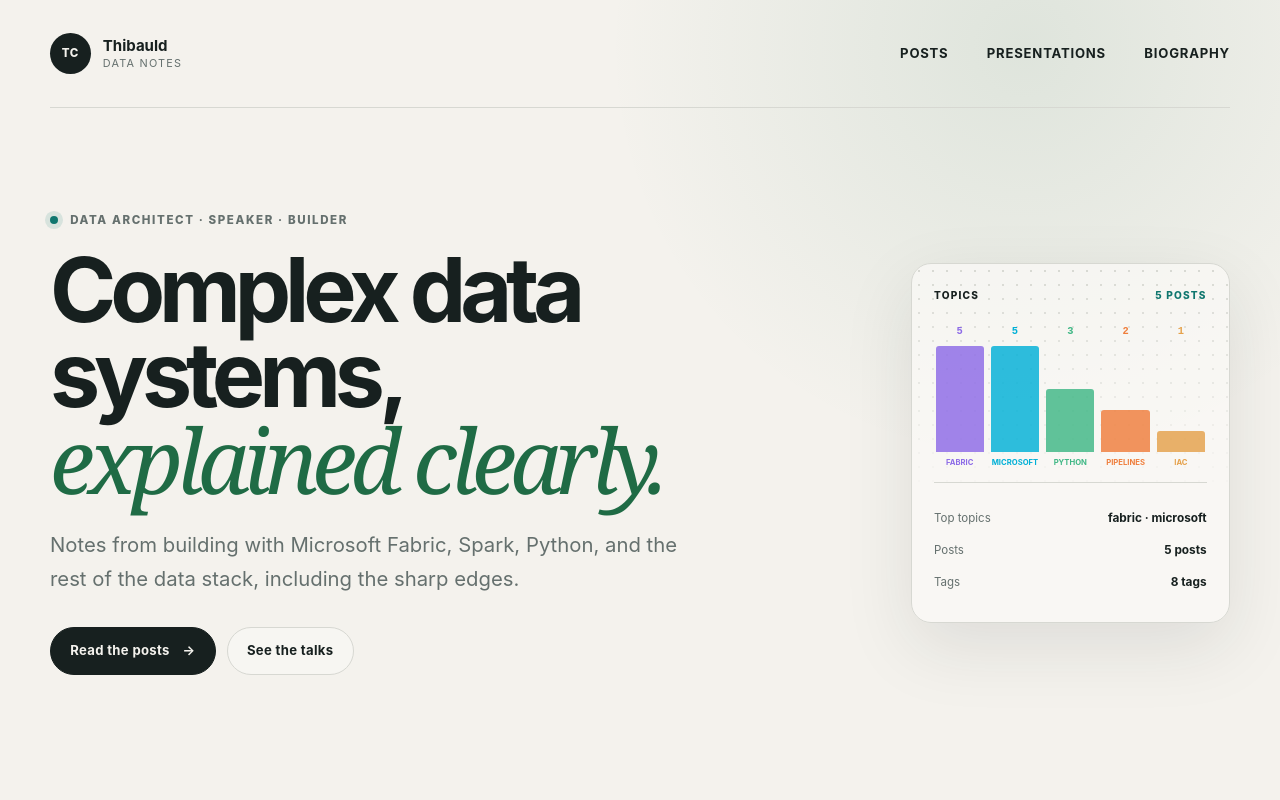
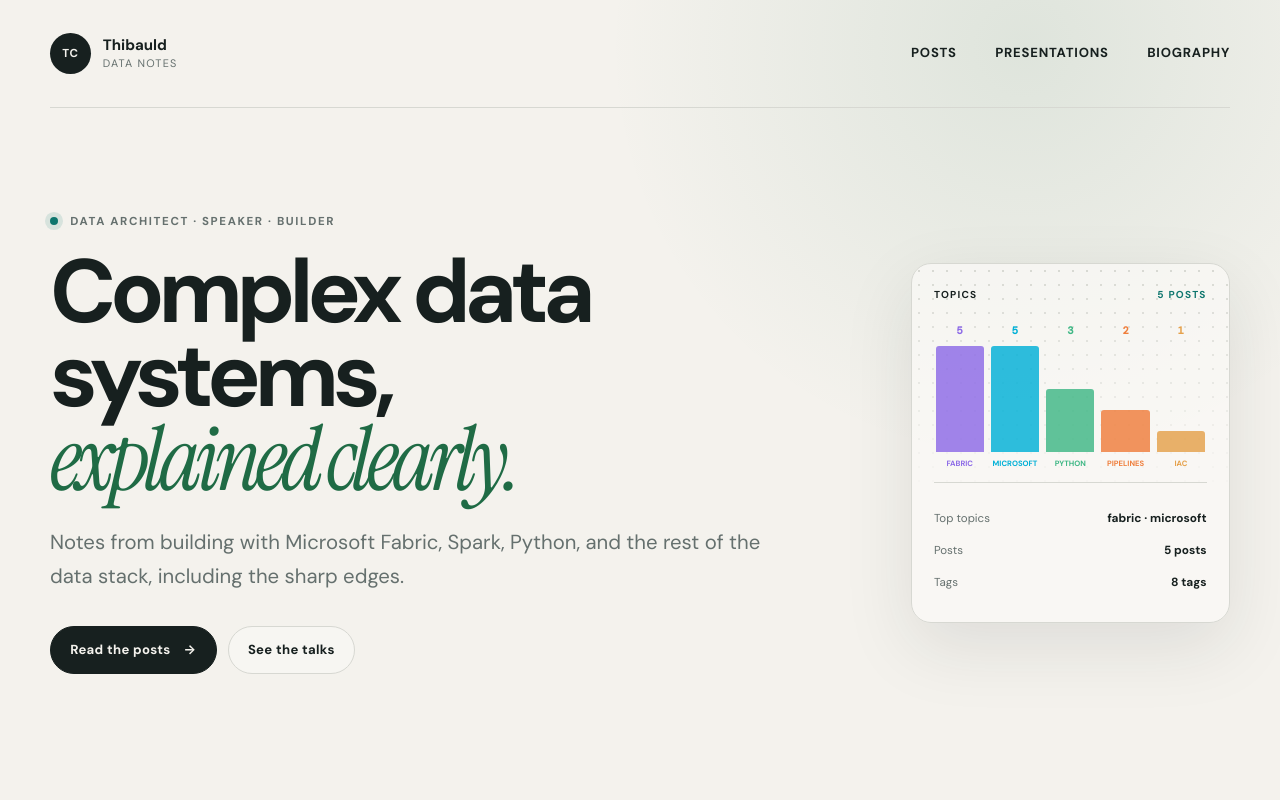
Before and after one commit to ThibauldC/glorious-manta, an Eleventy site: page index.njk in a window 1280 px wide. Shown: the top 800 px of the page. Built offline with nearby package versions, Linux system fonts and the light colour scheme; Eleventy itself is replaced by a stand-in of ours; files that its build step writes are made by us from their sources.

Commit message:
Refine editorial site design

```diff
--- a/_includes/base.njk
+++ b/_includes/base.njk
@@ -9,6 +9,10 @@
   <title>{% if title %}{{ title }} · {% endif %}{{ site.title }}</title>
   <meta name="description" content="{{ description or site.description }}">
   <link rel="canonical" href="{{ site.url }}{{ page.url }}">
+  <link rel="icon" href="/favicon.svg" type="image/svg+xml">
+  <link rel="preconnect" href="https://fonts.googleapis.com">
+  <link rel="preconnect" href="https://fonts.gstatic.com" crossorigin>
+  <link href="https://fonts.googleapis.com/css2?family=DM+Mono:wght@400;500&family=DM+Sans:opsz,wght@9..40,400;9..40,500;9..40,600;9..40,700&family=Instrument+Serif:ital@0;1&display=swap" rel="stylesheet">
   <meta property="og:title" content="{{ title or site.title }}">
   <meta property="og:description" content="{{ description or site.description }}">
   <meta property="og:type" content="{% if layout == 'post.njk' %}article{% else %}website{% endif %}">
@@ -24,9 +28,9 @@
         <span><strong>Thibauld</strong><small>Data notes</small></span>
       </a>
       <nav aria-label="Main navigation">
-        <a href="/posts/">Posts</a>
-        <a href="/presentations/">Presentations</a>
-        <a href="/biography/">Biography</a>
+        <a href="/posts/"{% if page.url == '/posts/' %} aria-current="page"{% endif %}>Posts</a>
+        <a href="/presentations/"{% if page.url == '/presentations/' %} aria-current="page"{% endif %}>Presentations</a>
+        <a href="/biography/"{% if page.url == '/biography/' %} aria-current="page"{% endif %}>Biography</a>
       </nav>
     </header>
 
--- a/public/css/style.css
+++ b/public/css/style.css
@@ -12,8 +12,9 @@
   --code: #17201f;
   --code-ink: #e9efed;
   --shadow: 0 24px 70px rgb(32 42 40 / 10%);
-  --sans: Inter, ui-sans-serif, -apple-system, BlinkMacSystemFont, "Segoe UI", sans-serif;
-  --serif: Iowan Old Style, Charter, "Bitstream Charter", Georgia, serif;
+  --sans: "DM Sans", ui-sans-serif, -apple-system, BlinkMacSystemFont, "Segoe UI", sans-serif;
+  --serif: "Instrument Serif", Iowan Old Style, Charter, Georgia, serif;
+  --mono: "DM Mono", ui-monospace, SFMono-Regular, Consolas, monospace;
 }
 
 * { box-sizing: border-box; }
@@ -25,7 +26,7 @@ body {
   font: 16px/1.65 var(--sans);
   text-rendering: optimizeLegibility;
 }
-a { color: inherit; text-underline-offset: .18em; }
+a { color: inherit; text-decoration-thickness: .08em; text-underline-offset: .18em; transition: color .2s ease, text-decoration-color .2s ease; }
 a:hover { color: var(--accent); }
 img, svg { display: block; max-width: 100%; }
 ::selection { background: var(--accent-soft); color: var(--ink); }
@@ -68,7 +69,8 @@ img, svg { display: block; max-width: 100%; }
 .brand strong { font-size: .94rem; }
 .brand small { margin-top: .2rem; color: var(--muted); font-size: .68rem; letter-spacing: .11em; text-transform: uppercase; }
 nav { display: flex; gap: clamp(1.1rem, 3vw, 2.5rem); }
-nav a { font-size: .82rem; font-weight: 700; letter-spacing: .06em; text-decoration: none; text-transform: uppercase; }
+nav a { padding-block: .45rem; border-bottom: 1px solid transparent; font-size: .82rem; font-weight: 700; letter-spacing: .06em; text-decoration: none; text-transform: uppercase; }
+nav a:hover, nav a[aria-current="page"] { border-bottom-color: currentColor; color: var(--accent); }
 
 .hero {
   display: grid;
@@ -83,12 +85,13 @@ nav a { font-size: .82rem; font-weight: 700; letter-spacing: .06em; text-decorat
 .hero h1, .page-header h1, .bio-intro h1, .not-found h1 {
   margin: 1.15rem 0 1.5rem;
   font-size: clamp(3.3rem, 7vw, 6.6rem);
-  font-weight: 690;
+  font-weight: 700;
   letter-spacing: -.068em;
   line-height: .94;
+  text-wrap: balance;
 }
-h1 em, h2 em { color: var(--accent); font-family: var(--serif); font-weight: 500; }
-.hero-copy > p { max-width: 660px; margin: 0; color: var(--muted); font-size: clamp(1.05rem, 2vw, 1.27rem); }
+h1 em, h2 em { color: var(--accent); font-family: var(--serif); font-weight: 400; }
+.hero-copy > p { max-width: 62ch; margin: 0; color: var(--muted); font-size: clamp(1.05rem, 2vw, 1.27rem); }
 .hero-actions, .deck-actions { display: flex; flex-wrap: wrap; gap: .7rem; margin-top: 2rem; }
 .button {
   display: inline-flex;
@@ -104,8 +107,10 @@ h1 em, h2 em { color: var(--accent); font-family: var(--serif); font-weight: 500
   font-weight: 750;
   letter-spacing: .025em;
   text-decoration: none;
+  transition: background-color .2s ease, border-color .2s ease, color .2s ease, transform .2s ease;
 }
-.button:hover { border-color: var(--accent); color: var(--accent); }
+.button:hover { border-color: var(--accent); color: var(--accent); transform: translateY(-1px); }
+.button:active { transform: translateY(1px) scale(.98); }
 .button.primary { border-color: var(--ink); background: var(--ink); color: var(--paper); }
 .button.primary:hover { border-color: var(--accent); background: var(--accent); color: #fff; }
 
@@ -123,7 +128,7 @@ h1 em, h2 em { color: var(--accent); font-family: var(--serif); font-weight: 500
 .live { color: var(--green); }
 .signal-visual { position: relative; z-index: 1; display: flex; gap: 7px; height: 180px; padding: 1.4rem .1rem .8rem; border-bottom: 1px solid var(--line); }
 .topic-column { display: grid; flex: 1; grid-template-rows: 1rem 1fr auto; gap: .3rem; min-width: 0; color: var(--tag-base, var(--muted)); text-align: center; text-decoration: none; }
-.topic-column strong { color: var(--tag-base, var(--ink)); font: 700 .65rem/1 ui-monospace, monospace; }
+.topic-column strong { color: var(--tag-base, var(--ink)); font: 700 .65rem/1 var(--mono); }
 .topic-column small { overflow: hidden; color: var(--tag-base, var(--muted)); font-size: .48rem; font-weight: 750; text-overflow: ellipsis; text-transform: uppercase; }
 .topic-bar { align-self: end; width: 100%; height: var(--h); border-radius: 3px 3px 0 0; background: var(--tag-base, var(--accent)); opacity: .82; }
 .topic-column:hover { color: var(--tag-base); }
@@ -140,7 +145,7 @@ h1 em, h2 em { color: var(--accent); font-family: var(--serif); font-weight: 500
 .post-list { margin: 0; padding: 0; border-top: 1px solid var(--line); list-style: none; }
 .post-list li { display: grid; grid-template-columns: 140px minmax(0, 1fr) auto; gap: 2rem; align-items: start; padding: 1.8rem .2rem; border-bottom: 1px solid var(--line); transition: padding .2s ease; }
 .post-list li:hover { padding-inline: .7rem; }
-.post-list time { padding-top: .18rem; color: var(--muted); font: .76rem/1.4 ui-monospace, monospace; letter-spacing: .03em; }
+.post-list time { padding-top: .18rem; color: var(--muted); font: .76rem/1.4 var(--mono); letter-spacing: .03em; }
 .post-link { font-size: clamp(1.15rem, 2vw, 1.45rem); font-weight: 680; letter-spacing: -.025em; line-height: 1.35; text-decoration: none; }
 .post-meta { display: flex; flex-wrap: wrap; gap: .38rem; margin-top: .7rem; }
 .tag, .tag-cloud a { --tag-base: var(--accent); border: 1px solid var(--line); border-radius: 7px; background: transparent; color: var(--muted); font-weight: 700; text-decoration: none; }
@@ -195,8 +200,8 @@ h1 em, h2 em { color: var(--accent); font-family: var(--serif); font-weight: 500
 .prose img { margin: 2rem auto; border: 1px solid var(--line); border-radius: .7rem; box-shadow: 0 12px 30px rgb(32 42 40 / 8%); }
 .prose blockquote { margin: 2rem 0; padding: .2rem 0 .2rem 1.4rem; border-left: 3px solid var(--accent); }
 .prose blockquote p { color: var(--muted); font-family: var(--serif); font-size: 1.15rem; }
-.prose :not(pre) > code { padding: .13em .35em; border-radius: .25rem; background: var(--accent-soft); color: #205b3c; font: .86em/1.5 ui-monospace, SFMono-Regular, Consolas, monospace; }
-.prose pre { overflow-x: auto; margin: 1.8rem -1.2rem; padding: 1.2rem; border: 1px solid #34413e; border-radius: .75rem; background: var(--code); color: var(--code-ink); font: .82rem/1.65 ui-monospace, SFMono-Regular, Consolas, monospace; tab-size: 4; }
+.prose :not(pre) > code { padding: .13em .35em; border-radius: .25rem; background: var(--accent-soft); color: #205b3c; font: .86em/1.5 var(--mono); }
+.prose pre { overflow-x: auto; margin: 1.8rem -1.2rem; padding: 1.2rem; border: 1px solid #34413e; border-radius: .75rem; background: var(--code); color: var(--code-ink); font: .82rem/1.65 var(--mono); tab-size: 4; }
 .prose pre.mermaid { display: grid; min-height: 180px; place-items: center; border-color: var(--line); background: var(--surface); color: var(--ink); }
 .prose table { display: block; overflow-x: auto; width: 100%; border-collapse: collapse; font-size: .9rem; }
 .prose th, .prose td { padding: .65rem; border-bottom: 1px solid var(--line); text-align: left; }
@@ -207,8 +212,8 @@ h1 em, h2 em { color: var(--accent); font-family: var(--serif); font-weight: 500
 .deck-card { display: grid; grid-template-columns: 1fr 1fr; overflow: hidden; margin-bottom: 2rem; border: 1px solid var(--line); border-radius: 1.3rem; background: var(--surface); box-shadow: var(--shadow); }
 .deck-preview { position: relative; display: grid; min-height: 430px; place-items: center; overflow: hidden; background: #17201f; color: #f4f2ed; }
 .deck-preview::before { position: absolute; inset: 0; background-image: linear-gradient(rgb(255 255 255 / 7%) 1px, transparent 1px), linear-gradient(90deg, rgb(255 255 255 / 7%) 1px, transparent 1px); background-size: 28px 28px; content: ""; }
-.case-label { position: absolute; top: 1.5rem; left: 1.5rem; color: #83d19a; font: 800 .68rem/1 ui-monospace, monospace; letter-spacing: .14em; }
-.evidence { position: absolute; right: 1.5rem; bottom: 1.5rem; color: #9faaa7; font: .6rem/1 ui-monospace, monospace; letter-spacing: .08em; }
+.case-label { position: absolute; top: 1.5rem; left: 1.5rem; color: #83d19a; font: 800 .68rem/1 var(--mono); letter-spacing: .14em; }
+.evidence { position: absolute; right: 1.5rem; bottom: 1.5rem; color: #9faaa7; font: .6rem/1 var(--mono); letter-spacing: .08em; }
 .spark-bars { z-index: 1; display: flex; align-items: end; gap: 8px; width: 58%; height: 170px; transform: skewX(-5deg); }
 .spark-bars i { flex: 1; height: 35%; background: #6e7a77; }
 .spark-bars i:nth-child(2) { height: 60%; }
@@ -230,11 +235,11 @@ h1 em, h2 em { color: var(--accent); font-family: var(--serif); font-weight: 500
 .profile-links strong { font-size: .83rem; }
 .principles { display: grid; grid-template-columns: repeat(3, 1fr); gap: 1px; overflow: hidden; margin-bottom: 7rem; border: 1px solid var(--line); border-radius: 1rem; background: var(--line); }
 .principles div { padding: 2rem; background: var(--surface); }
-.principles span { color: var(--accent); font: .72rem/1 ui-monospace, monospace; }
+.principles span { color: var(--accent); font: .72rem/1 var(--mono); }
 .principles h2 { font-size: 1.15rem; }
 .principles p { margin-bottom: 0; color: var(--muted); font-size: .88rem; }
 .not-found { min-height: 620px; padding: 9rem 0; text-align: center; }
-.not-found > span { color: var(--accent); font: .72rem/1 ui-monospace, monospace; letter-spacing: .12em; }
+.not-found > span { color: var(--accent); font: .72rem/1 var(--mono); letter-spacing: .12em; }
 .not-found h1 { font-size: clamp(3rem, 7vw, 6rem); }
 .not-found p { margin-bottom: 2rem; color: var(--muted); }
 .site-footer { display: grid; grid-template-columns: 1fr auto; gap: 2rem; margin-top: 6rem; padding: 3rem 0; border-top: 1px solid var(--line); }
```
Also changed, not shown: public/favicon.svg (added).
